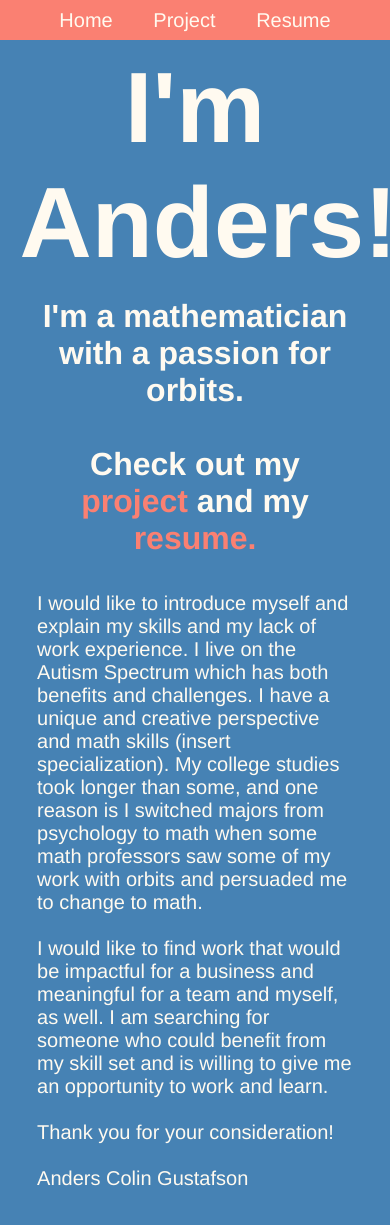
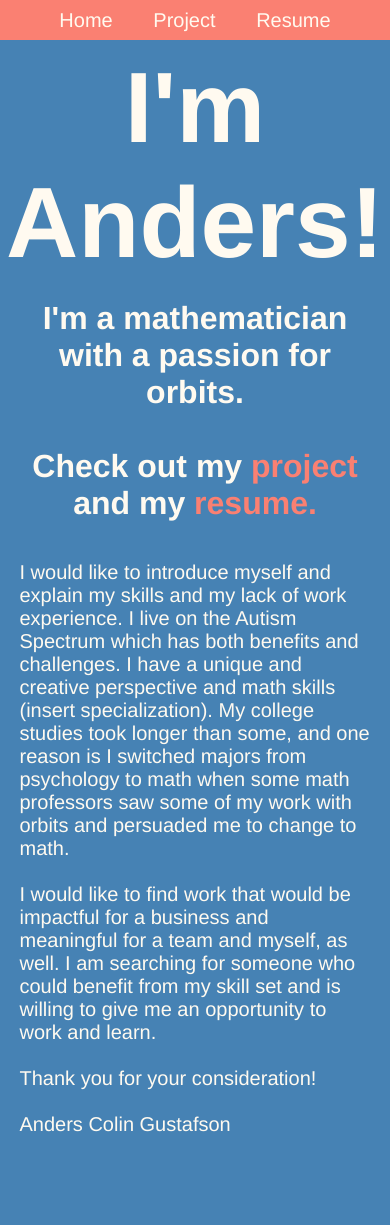
Before and after one commit to AlexanderGoose/anders_website, a Flask app: page / in a window 390 px wide. After the commit the page ends 1132 px from the top, so only its background shows below. Run offline with Flask 3, Linux system fonts and the light colour scheme.

Commit message:
removed margin  on mobile homepage

```diff
--- a/static/style.css
+++ b/static/style.css
@@ -195,8 +195,8 @@ a:hover {
     /* ------------------------- home */
     #container-main-home {
         margin-top: 10px;
-        margin-left: 5%;
-        margin-right: 5%;
+        /* margin-left: 5%;
+        margin-right: 5%; */
     }
 
     #column-container {
```
